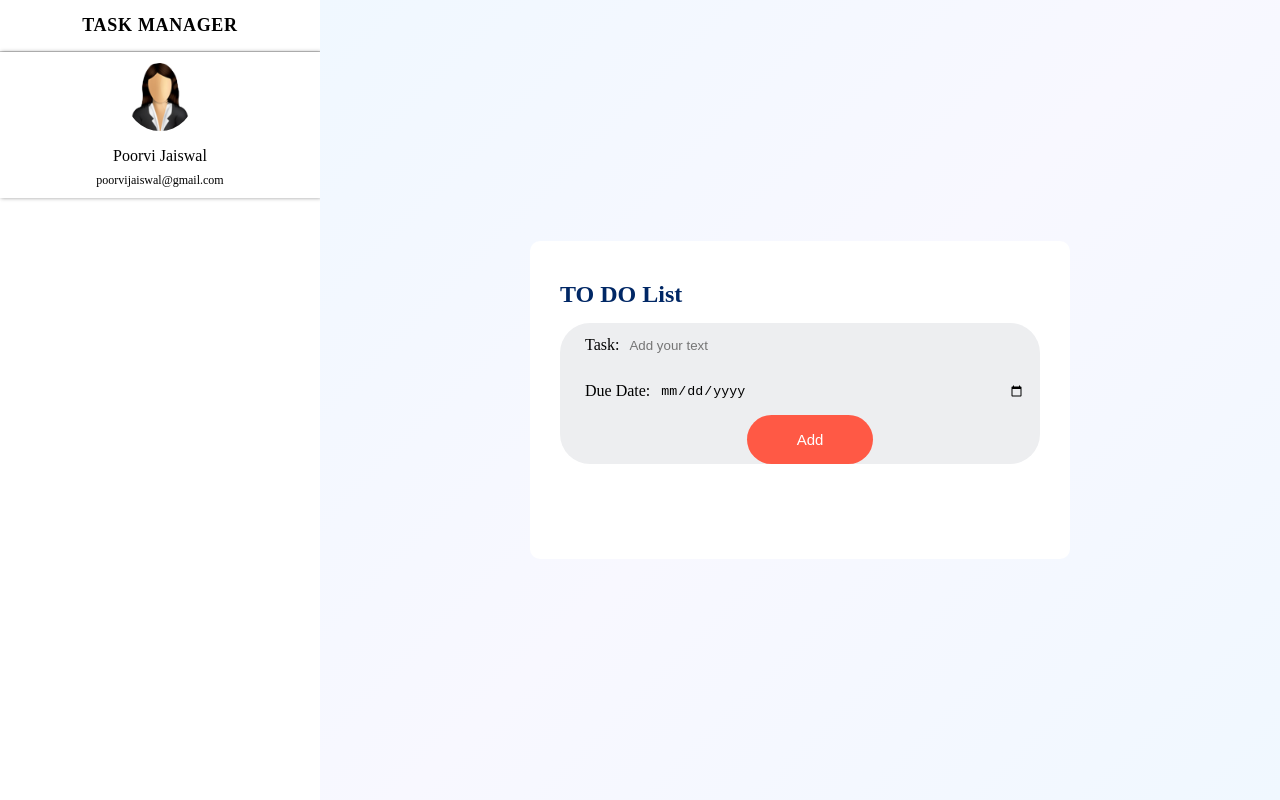
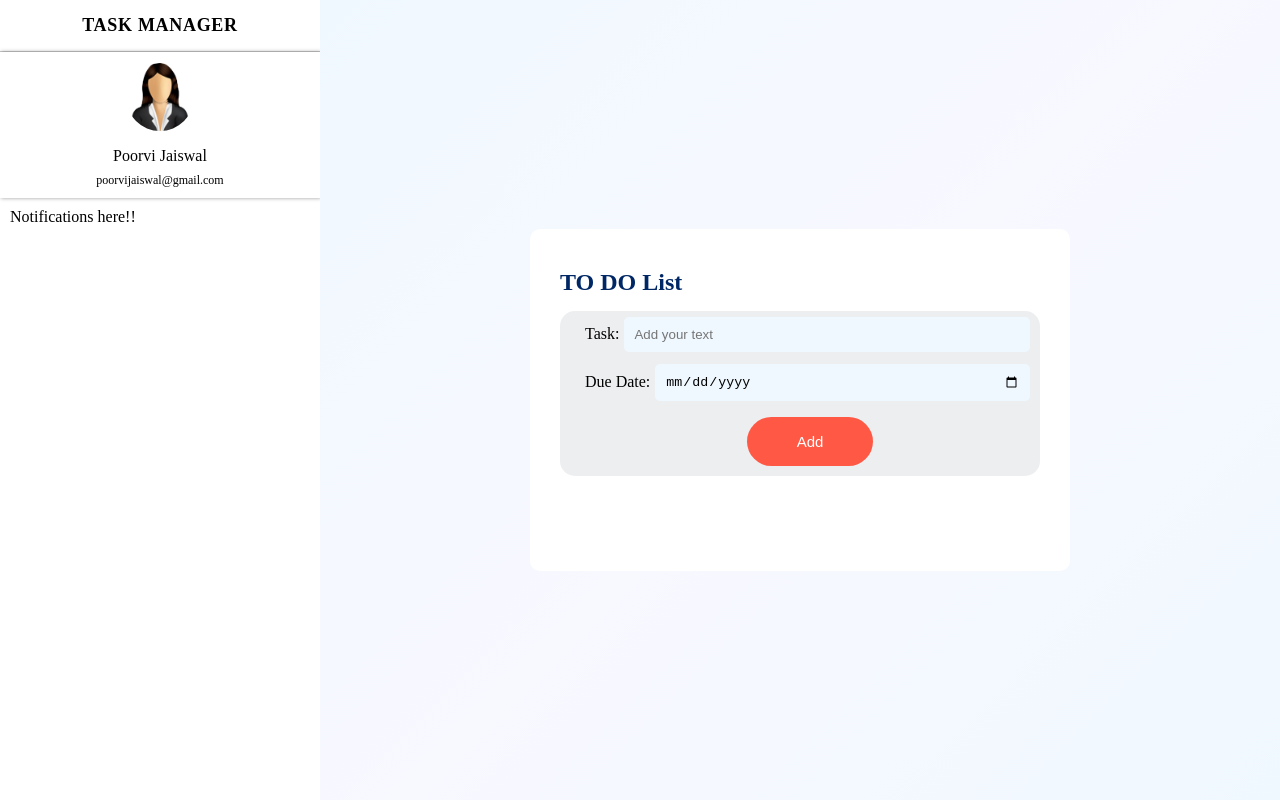
Before and after one commit to poorvijaiswal/Portfolio.github.io, a plain HTML site: page index.html in a window 1280 px wide. Drawn offline with Linux system fonts and the light colour scheme.

Commit message:
style.css update

```diff
--- a/index.html
+++ b/index.html
@@ -21,7 +21,7 @@
                         </div>
                     </div>
                     <div class="user-notification">
-                        <div class="notify"></div>
+                        <div class="notify">Notifications here!!</div>
                     </div>
                     <div class="progress-area">
                         <!-- <progress value="" max="100"> -->
--- a/style.css
+++ b/style.css
@@ -59,7 +59,7 @@ img{max-width: 100%;}
 	margin-top: 15px;
 	/*justify-content:space-between ;*/
 	background: #edeef0;
-	border-radius: 30px;
+	border-radius: 15px;
 	padding-left: 20px;
 	margin-bottom: 25px;
 }
@@ -68,17 +68,19 @@ img{max-width: 100%;}
 input{
 	flex: 1;
 	border: none;
+	border-radius: 5px;
 	outline: none;
-	background: transparent;
+	background: aliceblue;
 	padding: 10px;
+	margin: 1px 5px;
 	font-weight: 16px;
 }
-/*textarea{resize: none; padding: 0px!important; width: 80%;}*/
+/*textarea{resize: none; padding: 0px!important; width: 80%; }*/
 button
 {
 	border: none;
 	outline: none;
-	margin: auto;
+	margin: 10px auto ;
 	padding: 16px 50px;
 	color: #fff;
 	background: #ff5945;
@@ -134,6 +136,9 @@ ul li.checked::before
 	/* background-size: cover; */
 	/* background-position: center; */
 }
+.user-notification .notify{
+	padding: 10px;
+}
 @media(max-width: 980px)
 {
 	.smContainer{width: 30%;}
```
